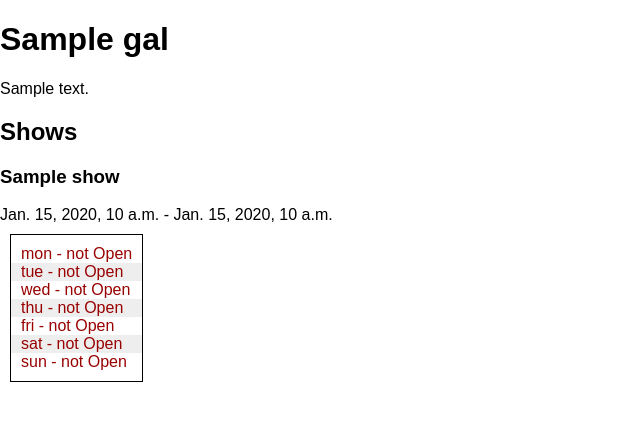
After one commit to alsocollective/gurlno, a Django app: template application/galleries/templates/gallery.html in a window 1280 px wide. The commit adds this page. Shown: the top 421 px of the page, without its empty margins (0-640 px from the left). Run offline with Django 3.2, Linux system fonts and the light colour scheme; the template is opened without the code that fills it: most values are stand-ins (such as "Sample title", 1, 10 or a date in 2020); some libraries are stand-ins or nearby versions.

Commit message:
added a bunch of basic styles to the projects...

```diff
--- a/application/application/urls.py
+++ b/application/application/urls.py
@@ -14,7 +14,7 @@ urlpatterns = patterns('',
 	url(r'^login/$', 'django.contrib.auth.views.login', {'template_name': 'registration/login.html'}),
     url(r'^galleries/$','galleries.views.gallerylist',name='gal_list'),
     url(r'^shows/$','galleries.views.showlist',name='show_list'),
-    url(r'^gallery/(?P<slug>[-_\w]+)/$', ShowDetailView.as_view(),name="gallery-detail"),
+    url(r'^gallery/(?P<slug>[-_\w]+)/$', 'galleries.views.gallery',name="gallery-detail"),
 
     url(r'^admin/', include(admin.site.urls)),
 ) + static(settings.MEDIA_URL, document_root=settings.MEDIA_ROOT)
--- /dev/null
+++ b/application/galleries/templates/gallery.html
@@ -0,0 +1,28 @@
+{% extends "base.html" %}
+{% load thumbnail %}
+{% block content %}
+<h1>{{gal.title}}</h1>
+<div class="description">
+{{gal.description}}
+</div>
+
+<div class="shows">
+	<h2>Shows</h2>
+	{% for show in shows %}
+		<div class="show">
+			<h3>{{show.title}}</h3>
+			{{show.date_start}} - {{show.date_end}}
+		</div>
+	{% endfor %}
+</div>
+
+<div class="time">
+	<span class="date-time {% if not time.mon_start %}notopen{% endif %}">mon - {% if time.mon_start %} {{time.mon_start}} till {{time.mon_end}} {% else %} not Open {% endif %}</span>
+	<span class="date-time {% if not time.tue_start %}notopen{% endif %}">tue - {% if time.tue_start %} {{time.tue_start}} till {{time.tue_end}} {% else %} not Open {% endif %}</span>
+	<span class="date-time {% if not time.wed_start %}notopen{% endif %}">wed - {% if time.wed_start %} {{time.wed_start}} till {{time.wed_end}} {% else %} not Open {% endif %}</span>
+	<span class="date-time {% if not time.thu_start %}notopen{% endif %}">thu - {% if time.thu_start %} {{time.thu_start}} till {{time.thu_end}} {% else %} not Open {% endif %}</span>
+	<span class="date-time {% if not time.fri_start %}notopen{% endif %}">fri - {% if time.fri_start %} {{time.fri_start}} till {{time.fri_end}} {% else %} not Open {% endif %}</span>
+	<span class="date-time {% if not time.sat_start %}notopen{% endif %}">sat - {% if time.sat_start %} {{time.sat_start}} till {{time.sat_end}} {% else %} not Open {% endif %}</span>
+	<span class="date-time {% if not time.sun_start %}notopen{% endif %}">sun - {% if time.sun_start %} {{time.sun_start}} till {{time.sun_end}} {% else %} not Open {% endif %}</span>
+</div>
+{% endblock %}
--- a/application/galleries/templates/home.html
+++ b/application/galleries/templates/home.html
@@ -9,7 +9,11 @@
 {% endblock %}
 
 {% block content %}
-	hello world
+	<ul>
+		<li><a href="/galleries">galleries</a></li>
+		<li><a href="/shows">shows</a></li>
+		<li><a href="/gallery">gallery</a></li>
+	</ul>
 {% endblock %}
 
 {% block footer %}
--- a/application/static/css/main.css
+++ b/application/static/css/main.css
@@ -1,2 +1 @@
-html,body{padding:0;margin:0}li{list-style:none}
-/*# sourceMappingURL=main.css.map */
+html,body{padding:0;margin:0;font-family:sans-serif}li{list-style:none}.time{padding:10px 0;margin:10px;border:solid black 1px;display:inline-block}.time .date-time{padding:0 10px;display:block}.time .date-time:nth-child(2n){background:#eee}.time .date-time.notopen{color:#900}
```
Also changed, not shown: application/galleries/models.py (+0 -10 lines), application/galleries/views.py (+16 -0 lines), application/static/scss/base.scss (+18 -0 lines).
